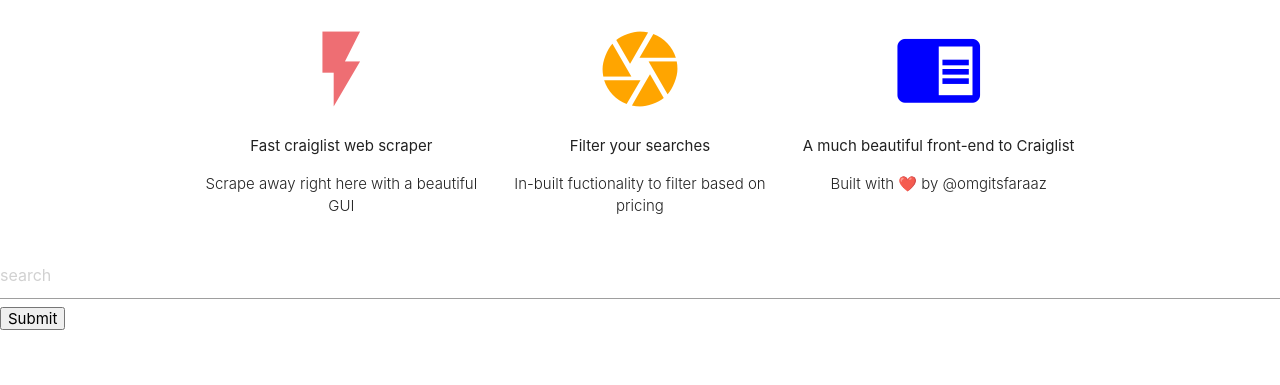
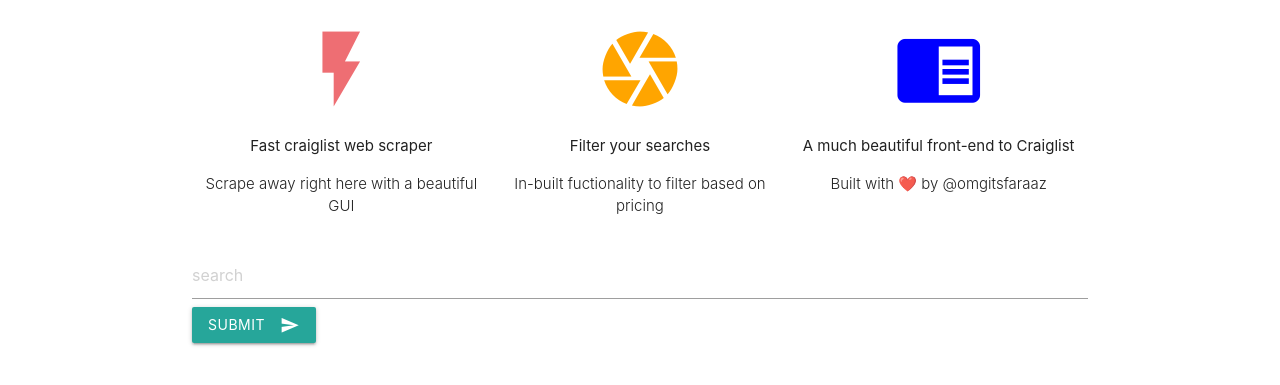
Before and after one commit to omgitsfaraaz/codedaddies_list, a Django app: page /new_search in a window 1280 px wide. Shown: the part 246-631 px from the top of the page. Run offline with Django 3.2, Linux system fonts and the light colour scheme.

Commit message:
added button from materialize

```diff
--- a/codedaddies_list/templates/base.html
+++ b/codedaddies_list/templates/base.html
@@ -46,11 +46,12 @@
 				</div>
 			</div>
 		</div>
+		{% block content %}
+
+		{% endblock content %}
 	</div>
 
-{% block content %}
 
-{% endblock content %}
 
 
 
--- a/codedaddies_list/templates/my_app/new_search.html
+++ b/codedaddies_list/templates/my_app/new_search.html
@@ -6,7 +6,9 @@
 	<form action="{% url 'new_search' %}" method="post">
 		{% csrf_token %}
 		<input type="text" name="search" placeholder="search">
-		<input type="submit" name="submit">
+		<button class="btn waves-effect waves-light" type="submit" name="action">Submit
+			<i class="material-icons right">send</i>
+		 </button>
 	</form>
 
 {% endblock content %}
```
